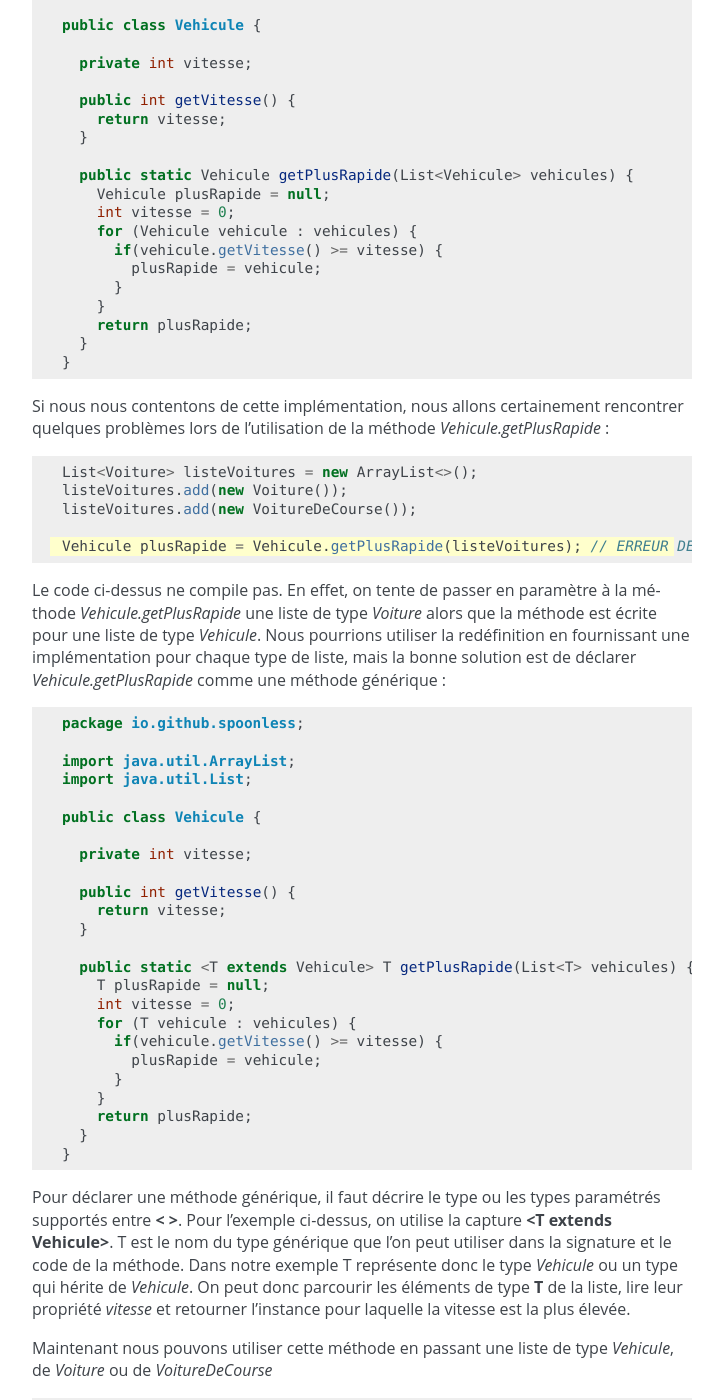
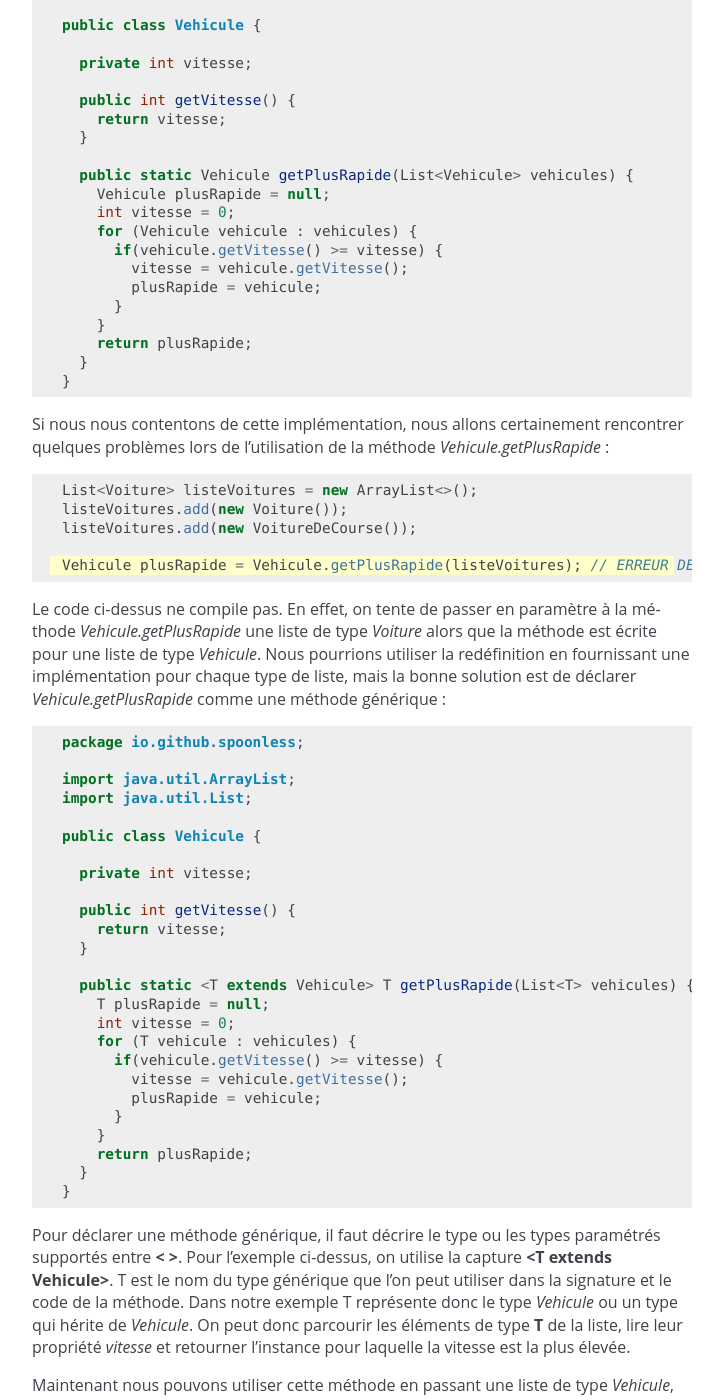
Before and after one commit to lanaflonPerso/cours-java-web, a Sphinx documentation site: the page built from source/generiques.rst, in a window 1280 px wide and 1400 px high, scrolled down 5486 px. Shown: the whole window, without its empty margins (398-1121 px from the left). Built offline with Sphinx 7.4.7, drawn with Linux system fonts in a browser that asks for light colours; formulas are drawn with MathJax 3.

Commit message:
corrections

```diff
--- a/source/generiques.rst
+++ b/source/generiques.rst
@@ -324,6 +324,7 @@ le plus rapide parmi une liste de véhicules :
       int vitesse = 0;
       for (Vehicule vehicule : vehicules) {
         if(vehicule.getVitesse() >= vitesse) {
+          vitesse = vehicule.getVitesse();
           plusRapide = vehicule;
         }
       }
@@ -370,6 +371,7 @@ une implémentation pour chaque type de liste, mais la bonne solution est de dé
       int vitesse = 0;
       for (T vehicule : vehicules) {
         if(vehicule.getVitesse() >= vitesse) {
+          vitesse = vehicule.getVitesse();
           plusRapide = vehicule;
         }
       }
--- a/source/interface.rst
+++ b/source/interface.rst
@@ -622,7 +622,7 @@ plutôt que de laisser la nouvelle instance créer ces objets elle-même. Grâce
 d'interface, nous pouvons réaliser une injection de dépendance en découplant
 totalement l'utilisation de l'objet passé par injection de son implémentation.
 
-Si nous souhaitons créer une classe pour reprénsenter une transaction bancaire,
+Si nous souhaitons créer une classe pour représenter une transaction bancaire,
 nous pouvons réaliser l'implémentation suivante :
 
 ::
--- a/source/polymorphisme.rst
+++ b/source/polymorphisme.rst
@@ -489,7 +489,7 @@ méthode   *accelerer* pour prendre en compte la consommation d'essence :
 
   package ROOT_PKG.conduite;
 
-  public class VehiculeMotorise {
+  public class VehiculeMotorise extends Vehicule {
 
     private Moteur moteur;
 
```
